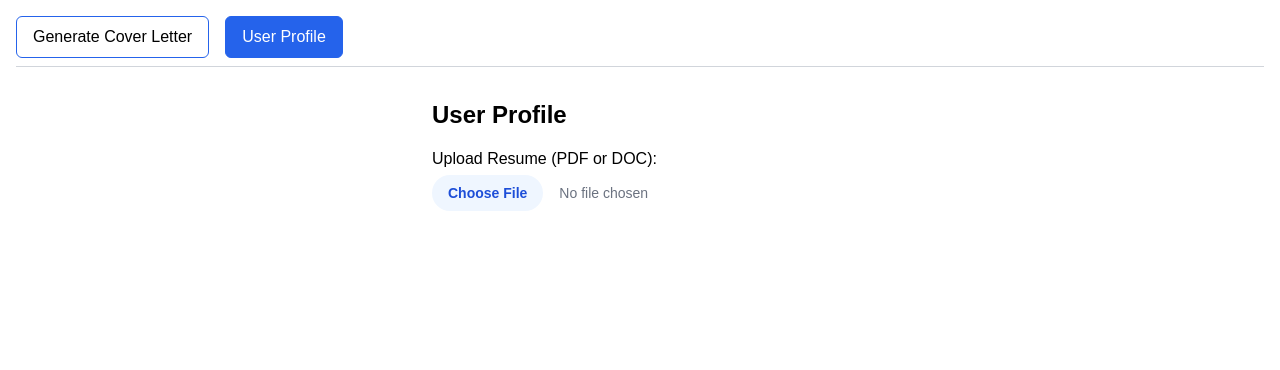
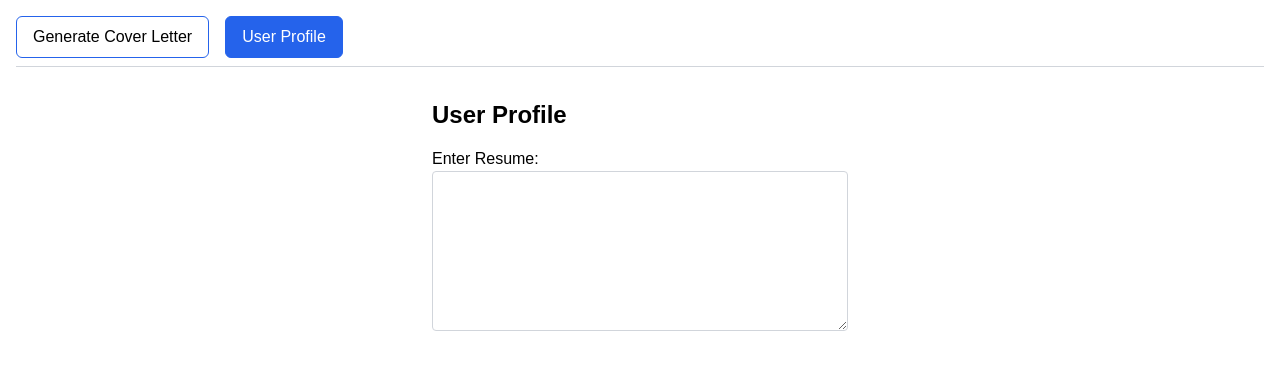
Before and after one commit to Praneeth003/CoverLetter.AI, a React (Vite) app in the folder frontend/: page / in a window 1280 px wide. Both pictures are taken after a click on the button "User Profile". Shown: the top 370 px of the page. Built offline with nearby package versions, Linux system fonts and the light colour scheme; no server answers.

Commit message:
remove file upload feature and implement later

```diff
--- a/frontend/src/components/UserProfile.tsx
+++ b/frontend/src/components/UserProfile.tsx
@@ -1,44 +1,58 @@
-import { useState, useEffect } from "react";
+import { useState, useEffect, useRef } from "react";
 
 export default function UserProfile() {
-  const [resume, setResume] = useState<File | null>(null);
+  const [resume, setResume] = useState<string | null>(null);
   const [storedResume, setStoredResume] = useState<string | null>(null);
+  const keepAliveRef = useRef<number | null>(null);
 
-  // Load stored resume on component mount
+  // Keep extension context alive
   useEffect(() => {
-    chrome.storage.local.get(['resume'], (result) => {
-      if (result.resume) {
-        setStoredResume(result.resume);
-      }
-    });
+    keepAliveRef.current = setInterval(() => {
+      chrome.runtime.sendMessage({ type: "KEEP_ALIVE" });
+    }, 15000);
+
+    return () => {
+      if (keepAliveRef.current) clearInterval(keepAliveRef.current);
+    };
   }, []);
 
-  const handleResumeChange = async (event: React.ChangeEvent<HTMLInputElement>) => {
-    if (event.target.files && event.target.files.length > 0) {
-      const file = event.target.files[0];
-      setResume(file);
+  // Load stored resume
+  useEffect(() => {
+    chrome.runtime.sendMessage(
+      { type: "GET_RESUME" },
+      (response) => {
+        if (response?.success && response.data) {
+          setStoredResume(response.data);
+          setResume(response.data);
+        }
+      }
+    );
+  }, []);
 
-      // Convert file to Base64
-      const reader = new FileReader();
-      reader.readAsDataURL(file);
-      reader.onload = () => {
-        const base64Data = reader.result as string;
+  const handleResumeChange = (event: React.ChangeEvent<HTMLTextAreaElement>) => {
+    const newResume = event.target.value;
+    setResume(newResume);
 
-        // Store in Chrome's local storage
-        chrome.storage.local.set({ resume: base64Data }, () => {
-          console.log('Resume saved locally');
-          setStoredResume(base64Data);
-        });
-      };
-    }
+    chrome.runtime.sendMessage(
+      { type: "STORE_RESUME", data: newResume },
+      (response) => {
+        if (response?.success) {
+          setStoredResume(newResume);
+        }
+      }
+    );
   };
 
   const handleRemoveResume = () => {
-    chrome.storage.local.remove('resume', () => {
-      setResume(null);
-      setStoredResume(null);
-      console.log('Resume removed');
-    });
+    chrome.runtime.sendMessage(
+      { type: "REMOVE_RESUME" },
+      (response) => {
+        if (response?.success) {
+          setResume(null);
+          setStoredResume(null);
+        }
+      }
+    );
   };
 
   return (
@@ -46,17 +60,11 @@ export default function UserProfile() {
       <h1 className="text-2xl font-bold mb-4">User Profile</h1>
       <div className="mb-4">
         <label className="block mb-2 font-medium">
-          Upload Resume (PDF or DOC):
-          <input
-            type="file"
-            accept=".pdf,.doc,.docx"
+          Enter Resume:
+          <textarea
+            value={resume || ''}
             onChange={handleResumeChange}
-            className="block w-full mt-1 text-sm text-gray-500
-              file:mr-4 file:py-2 file:px-4
-              file:rounded-full file:border-0
-              file:text-sm file:font-semibold
-              file:bg-blue-50 file:text-blue-700
-              hover:file:bg-blue-100"
+            className="w-full h-40 p-2 border border-gray-300 rounded"
           />
         </label>
       </div>
@@ -64,16 +72,10 @@ export default function UserProfile() {
       {storedResume && (
         <div className="mt-4 p-4 bg-gray-50 rounded-lg">
           <p className="text-sm font-medium">
-            Stored Resume: {resume?.name || 'resume-file'}
+            Stored Resume:
           </p>
+          <pre className="whitespace-pre-wrap">{storedResume}</pre>
           <div className="mt-2 flex gap-2">
-            <a
-              href={storedResume}
-              download="resume"
-              className="px-3 py-1 text-sm text-blue-600 hover:text-blue-800"
-            >
-              Download
-            </a>
             <button
               onClick={handleRemoveResume}
               className="px-3 py-1 text-sm text-red-600 hover:text-red-800"
```
Also changed, not shown: frontend/public/background.js (+54 -2 lines), frontend/public/manifest.json.
